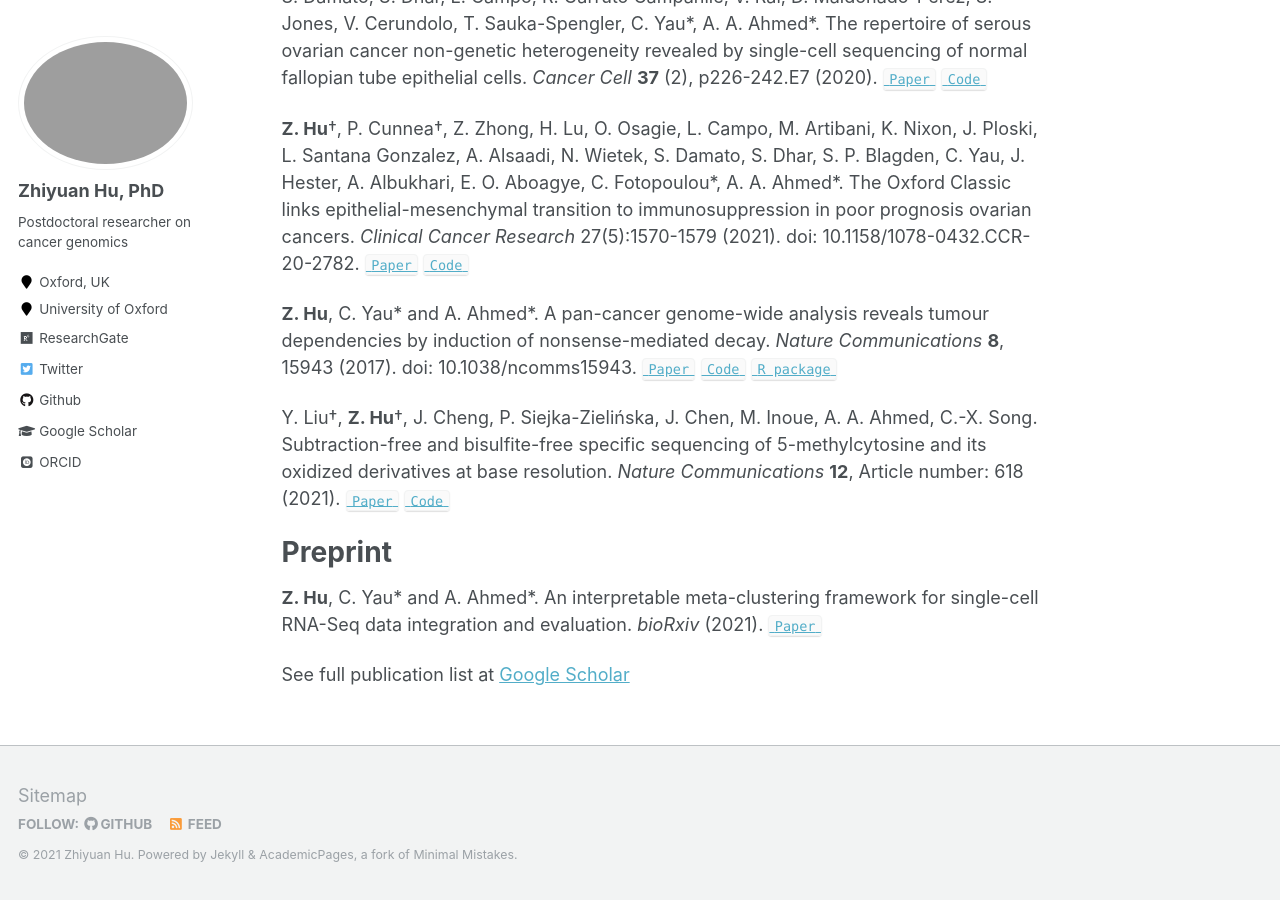
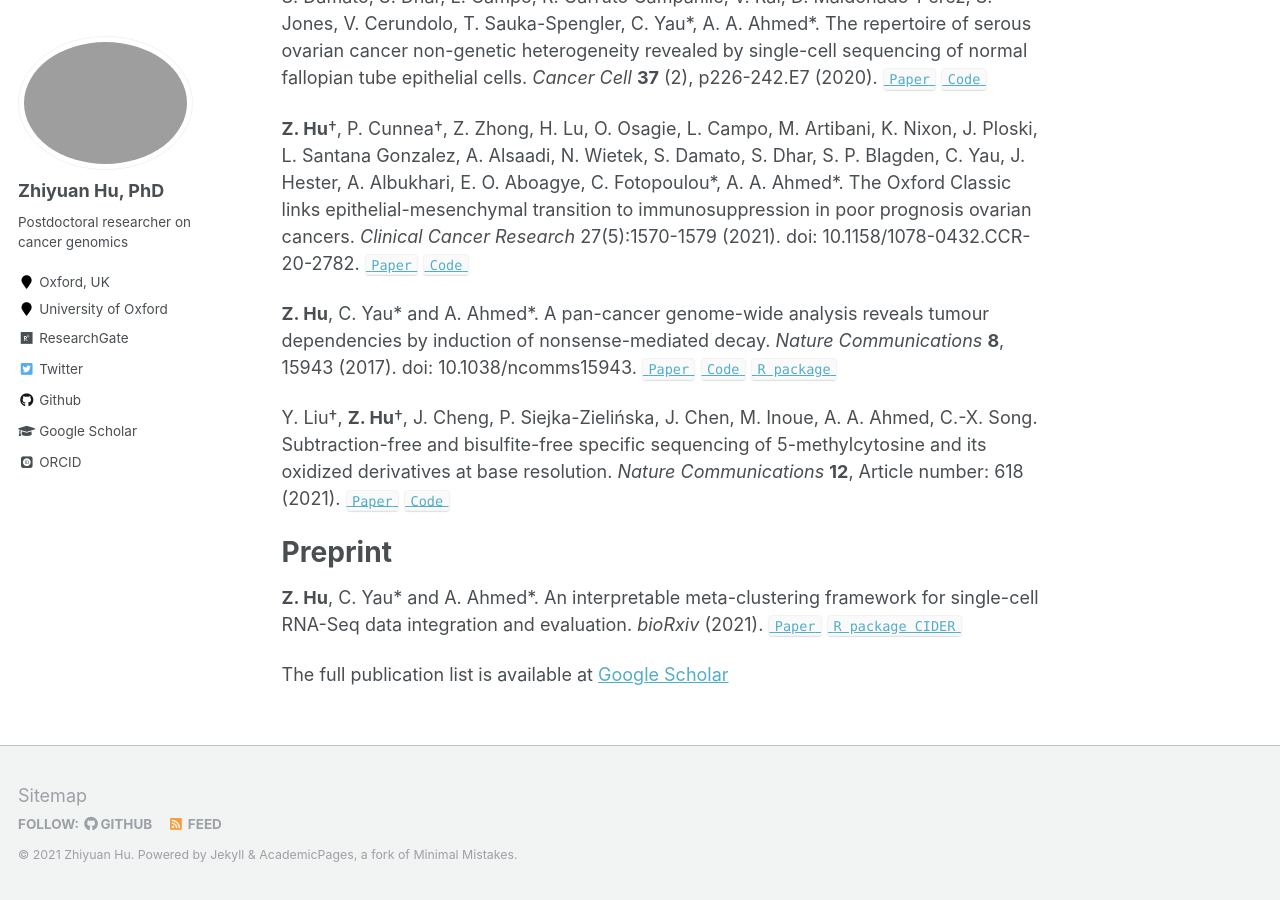
Before and after one commit to ZYBunnyHu/ZYBunnyHu.github.io, a Jekyll site: the page built from _pages/about.md, in a window 1280 px wide and 900 px high, scrolled down 646 px. Built offline with Jekyll 4.4.1, drawn with Linux system fonts in a browser that asks for light colours; some web fonts are replaced.

Commit message:
Update about.md

```diff
--- a/_pages/about.md
+++ b/_pages/about.md
@@ -34,8 +34,8 @@ Y. Liu†, __Z. Hu__†, J. Cheng, P. Siejka-Zielińska, J. Chen, M. Inoue, A. A
 
 Preprint
 ======
-__Z. Hu__, C. Yau\* and A. Ahmed\*. An interpretable meta-clustering framework for single-cell RNA-Seq data integration and evaluation. *bioRxiv* (2021). [`Paper`](https://www.biorxiv.org/content/10.1101/2021.03.29.437525v1.full)
+__Z. Hu__, C. Yau\* and A. Ahmed\*. An interpretable meta-clustering framework for single-cell RNA-Seq data integration and evaluation. *bioRxiv* (2021). [`Paper`](https://www.biorxiv.org/content/10.1101/2021.03.29.437525v1.full) [`R package CIDER`](http://zhiyhu.github.io/CIDER/)
 
 
 
-See full publication list at [Google Scholar](https://scholar.google.co.uk/citations?hl=en&user=TORNxtcAAAAJ&view_op=list_works&sortby=pubdate)
+The full publication list is available at [Google Scholar](https://scholar.google.co.uk/citations?hl=en&user=TORNxtcAAAAJ&view_op=list_works&sortby=pubdate)
```
